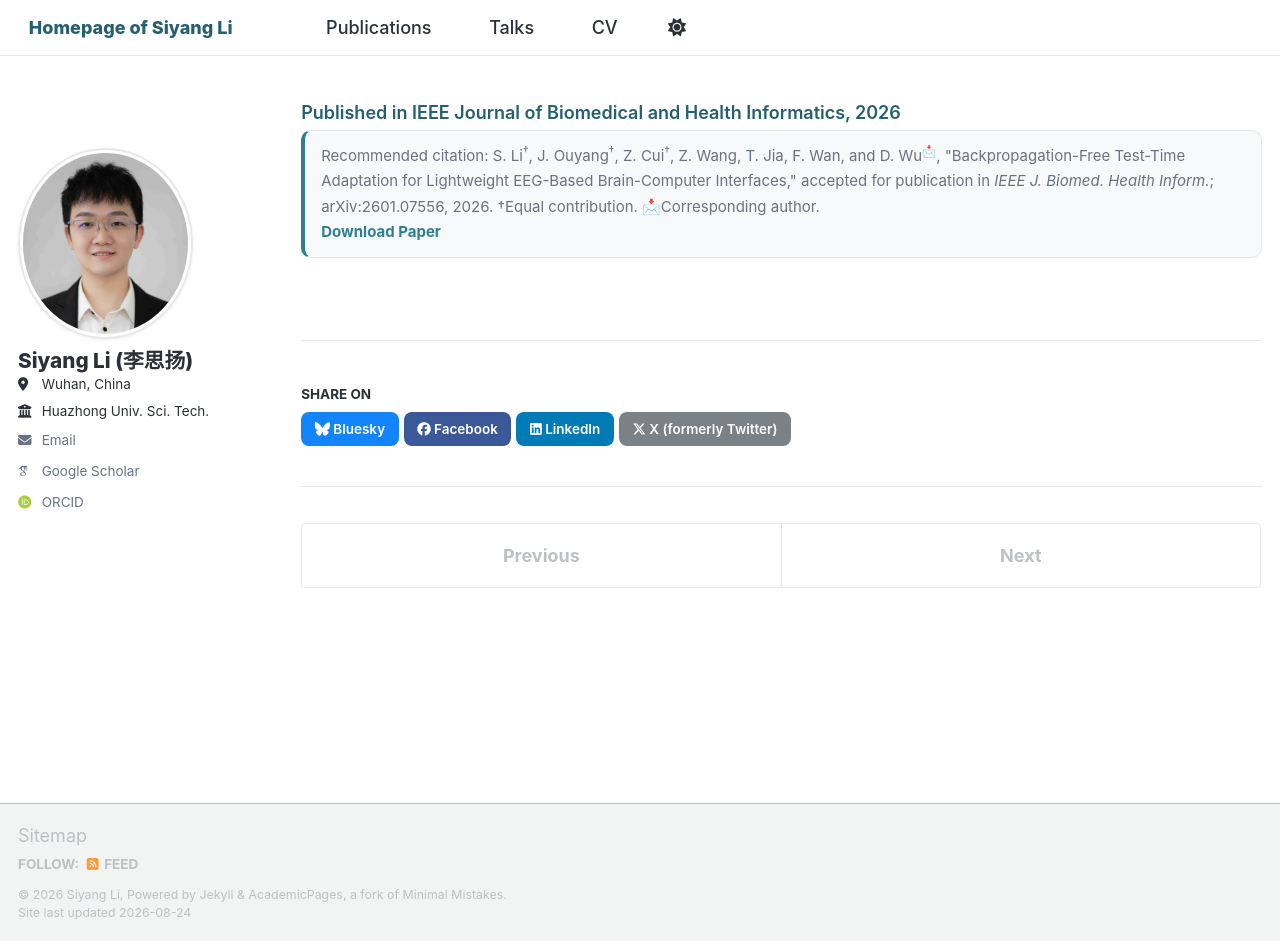
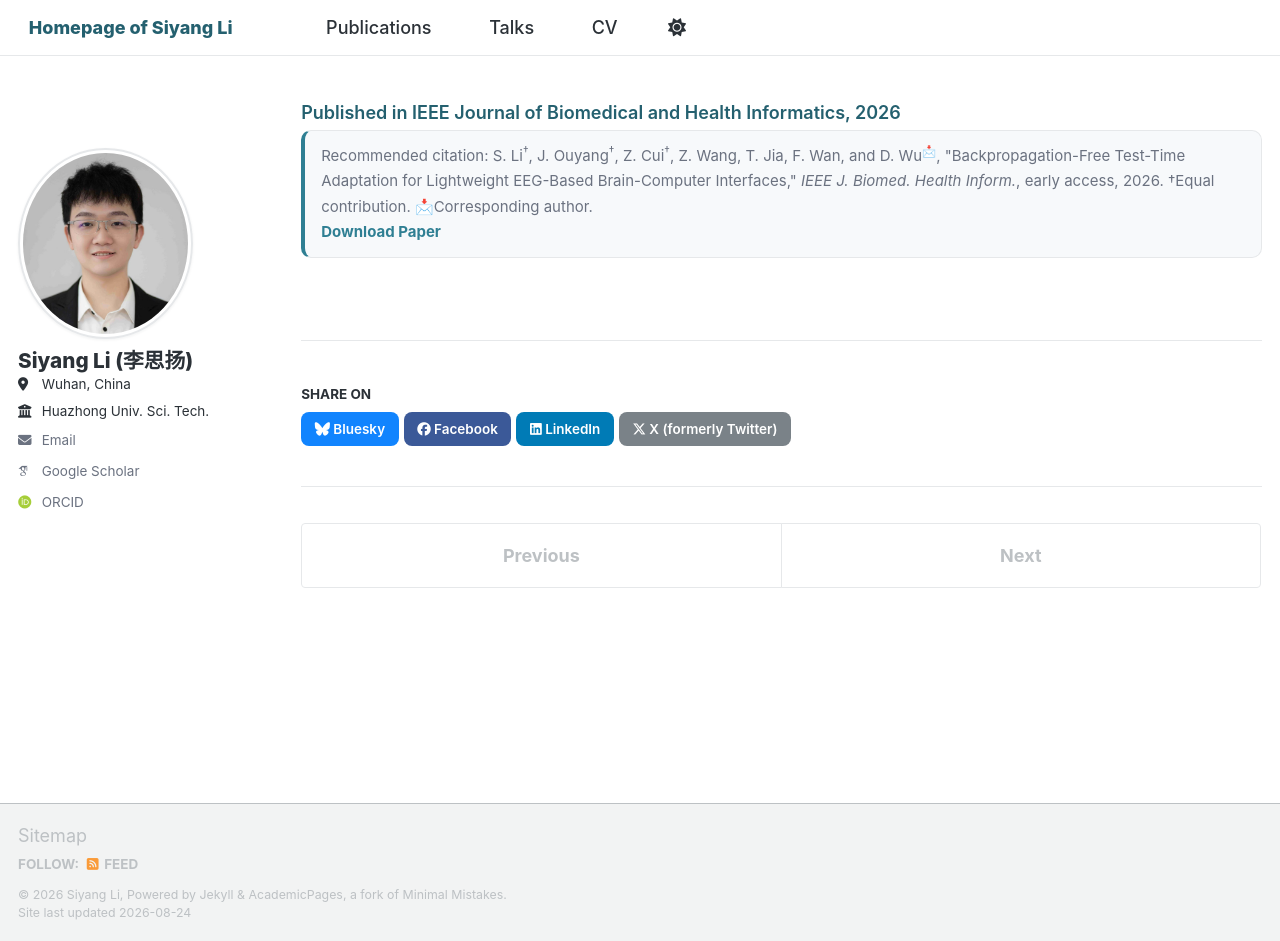
Before and after one commit to sylyoung/sylyoung.github.io, a Jekyll site: the page built from _publications/2026-08-17-bft.md, in a window 1280 px wide and 941 px high. Built offline with Jekyll 4.4.1, drawn with Linux system fonts in a browser that asks for light colours; some web fonts are replaced; a script that is not in the unit is left out.

Commit message:
Update BFT paper to IEEE JBHI early access
The paper is now on IEEE Xplore (doc 11659054, DOI 10.1109/JBHI.2026.3725326).
Point the news item, homepage card and publication entry at the IEEE page,
reword the news from "accepted" to "published (Early Access)", and replace the
arXiv screenshot with an IEEE Xplore one. Also refresh the downloadable CV PDF,
whose entry now reads "early access" with the DOI and the public code repo.

Co-Authored-By: Claude Opus 5 <noreply@anthropic.com>

```diff
--- a/_publications/2026-08-17-bft.md
+++ b/_publications/2026-08-17-bft.md
@@ -6,6 +6,6 @@ permalink: /publication/2026-08-17-bft
 excerpt: "Electroencephalogram (EEG)-based brain-computer interfaces (BCIs) face significant deployment challenges due to inter-subject variability, signal non-stationarity, and computational constraints. While test-time adaptation (TTA) mitigates distribution shifts under online data streams without per-use calibration sessions, existing TTA approaches heavily rely on explicitly defined loss objectives that require backpropagation for updating model parameters, which incurs computational overhead, privacy risks, and sensitivity to noisy data streams. This paper proposes Backpropagation-Free Transformations (BFT), a TTA approach for EEG decoding that eliminates such issues. BFT applies multiple sample-wise transformations of knowledge-guided augmentations or approximate Bayesian inference to each test trial, generating multiple prediction scores for a single test sample. A learning-to-rank module enhances the weighting of these predictions, enabling robust aggregation for uncertainty suppression during inference under theoretical justifications. Extensive experiments on five EEG datasets of motor imagery classification and driver drowsiness regression tasks demonstrate the effectiveness, versatility, robustness, and efficiency of BFT. This research enables lightweight plug-and-play BCIs on resource-constrained devices, broadening the real-world deployment of decoding algorithms for EEG-based BCI."
 date: '2026-08-17'
 venue: 'IEEE Journal of Biomedical and Health Informatics'
-paperurl: 'https://arxiv.org/abs/2601.07556'
-citation: 'S. Li<sup>†</sup>, J. Ouyang<sup>†</sup>, Z. Cui<sup>†</sup>, Z. Wang, T. Jia, F. Wan, and D. Wu<sup>📩</sup>, "Backpropagation-Free Test-Time Adaptation for Lightweight EEG-Based Brain-Computer Interfaces," accepted for publication in <i>IEEE J. Biomed. Health Inform.</i>; arXiv:2601.07556, 2026. †Equal contribution. 📩Corresponding author.'
+paperurl: 'https://ieeexplore.ieee.org/document/11659054'
+citation: 'S. Li<sup>†</sup>, J. Ouyang<sup>†</sup>, Z. Cui<sup>†</sup>, Z. Wang, T. Jia, F. Wan, and D. Wu<sup>📩</sup>, "Backpropagation-Free Test-Time Adaptation for Lightweight EEG-Based Brain-Computer Interfaces," <i>IEEE J. Biomed. Health Inform.</i>, early access, 2026. †Equal contribution. 📩Corresponding author.'
 ---
```
Also changed, not shown: _pages/about.md (+3 -3 lines), images/2026-bft-arxiv.png (deleted), images/2026-bft-jbhi.png (added), 1 other file.
